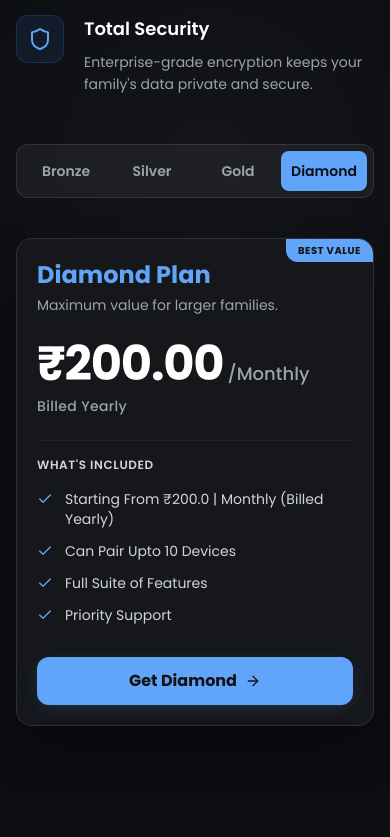
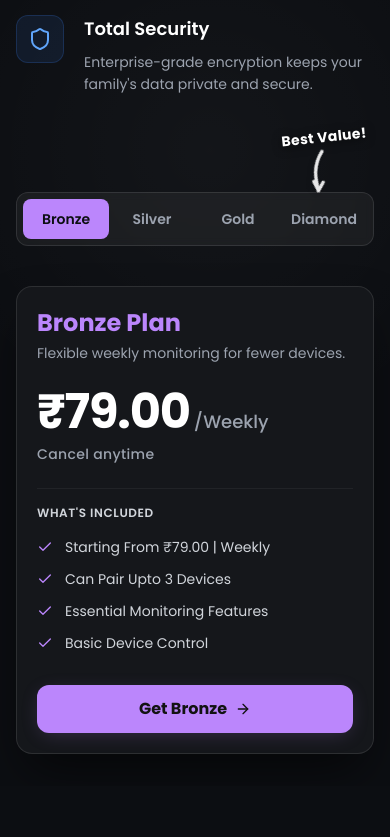
Before and after one commit to Ajithesh9/One-89, a React (Vite) app: page / in a window 390 px wide. Shown: the part 3900-4737 px from the top of the page. Built offline with nearby package versions, Linux system fonts and the light colour scheme.

Commit message:
Added arrow annotation, Bronze plan default view, fixed gaps between sections, Minor changes.

```diff
--- a/src/FAQ.css
+++ b/src/FAQ.css
@@ -2,7 +2,11 @@
 
 /* --- SECTION CONTAINER --- */
 .faq-section {
-  @apply bg-dark-background py-24;
+  /* CHANGED: Reduced pb (bottom padding) to 12 to pull the next section closer.
+     - pt (top): 12 (matches Pricing bottom)
+     - pb (bottom): 12 (matches PreFooter top)
+  */
+  @apply bg-dark-background pt-12 pb-12;
 }
 
 .faq-container {
@@ -37,7 +41,6 @@
 
 /* --- TRIGGER BUTTON --- */
 .faq-trigger {
-  /* Removed 'group' from here */
   @apply w-full flex items-start gap-4 py-6 text-left focus:outline-none cursor-pointer;
 }
 
@@ -88,7 +91,6 @@
 }
 
 .faq-support-link {
-  /* Removed 'group' from here */
   @apply inline-flex items-center gap-2 text-dark-primary font-semibold hover:text-white transition-all duration-300 cursor-pointer;
 }
 
--- a/src/PreFooterCTA.css
+++ b/src/PreFooterCTA.css
@@ -2,7 +2,11 @@
 
 /* --- SECTION BASE --- */
 .prefooter-section {
-  @apply w-full bg-dark-background pt-20 pb-32 relative overflow-hidden;
+  /* CHANGED: Reduced pt (top padding) from 20 to 12.
+     - pt-12: Reduces gap from FAQ section.
+     - pb-32: Kept large to accommodate the hill graphic at the bottom.
+  */
+  @apply w-full bg-dark-background pt-12 pb-32 relative overflow-hidden;
 }
 
 .prefooter-container {
--- a/src/Pricing.css
+++ b/src/Pricing.css
@@ -21,7 +21,11 @@
 /* --- LAYOUT COMPONENTS --- */
 
 .pricing-section {
-  @apply bg-dark-background py-20 sm:py-24 relative overflow-hidden;
+  /* CHANGED: Replaced 'py-20 sm:py-24' with separate top/bottom values.
+     - pt (top): Kept large for spacing from the section above.
+     - pb (bottom): Reduced to 8 (2rem) to pull the FAQ section closer.
+  */
+  @apply bg-dark-background pt-20 pb-8 sm:pt-24 sm:pb-12 relative overflow-hidden;
 }
 
 .pricing-container {
@@ -67,7 +71,6 @@
 /* --- TAB SWITCHER --- */
 
 .tab-group {
-  /* Reduced margin-bottom since annotation is now on the side */
   @apply flex p-1.5 mb-10 bg-white/5 backdrop-blur-sm rounded-xl border border-white/10 relative;
 }
 
@@ -147,11 +150,9 @@
 /* --- ANNOTATIONS (ARROW) --- */
 
 .arrow-annotation {
-  /* * Positioned to the RIGHT side of the button.
-   * 'hidden md:flex' ensures it only shows on larger screens to avoid overflow.
-   * 'ml-5' gives it some breathing room from the button.
-   */
-  @apply absolute left-full top-1/4 -translate-y-1/2 ml-5 w-max hidden md:flex flex-col items-start pointer-events-none z-20;
+  @apply absolute flex flex-col items-center pointer-events-none z-20 w-max
+         bottom-full left-1/2 -translate-x-1/2 mb-2;
+  @apply md:left-full md:top-1/4 md:bottom-auto md:-translate-y-1/2 md:ml-5 md:translate-x-0 md:items-start md:mb-0;
 }
 
 .arrow-text {
@@ -160,5 +161,7 @@
 }
 
 .arrow-svg {
-  @apply text-white drop-shadow-md opacity-90;
+  @apply text-white drop-shadow-md opacity-90 transition-transform duration-300;
+  @apply rotate-[50deg] -ml-2;
+  @apply md:scale-x-[-1] md:rotate-[15deg] md:-mt-1 md:ml-0;
 }
--- a/src/components/Pricing.jsx
+++ b/src/components/Pricing.jsx
@@ -1,5 +1,7 @@
+// src/components/Pricing.jsx
+
 import { useState } from 'react';
-import { Check, Zap, Users, Shield, ArrowRight } from 'lucide-react'; // Removed CheckCircle2
+import { Check, Zap, Users, Shield, ArrowRight } from 'lucide-react';
 import { motion, AnimatePresence } from 'framer-motion';
 import '../Pricing.css';
 
@@ -74,8 +76,7 @@ const plans = [
 ];
 
 const Pricing = () => {
-  // Default to the "Best Value" plan (Diamond)
-  const [activePlanId, setActivePlanId] = useState('diamond');
+  const [activePlanId, setActivePlanId] = useState('bronze');
   const activePlan = plans.find(p => p.id === activePlanId);
 
   return (
@@ -84,8 +85,11 @@ const Pricing = () => {
         <div className="pricing-grid">
 
           {/* Left Column: Content */}
-          <div className="lg:col-span-7 mb-12 lg:mb-0">
-            {/* Added -mt-8 as requested by user */}
+          {/* CHANGED: Increased margin-bottom from 'mb-12' to 'mb-24'.
+             This creates extra vertical space on mobile so the "Best Value" arrow
+             doesn't overlap the text above it.
+          */}
+          <div className="lg:col-span-7 mb-24 lg:mb-0">
             <div className="max-w-2xl -mt-8">
               <h4 className="pricing-eyebrow">
                 Pricing
@@ -155,7 +159,6 @@ const Pricing = () => {
               {plans.map((plan) => (
                 <button
                   key={plan.id}
-                  // Fix: Prevent state update if clicking the already active plan
                   onClick={() => {
                     if (activePlanId !== plan.id) {
                       setActivePlanId(plan.id);
@@ -175,14 +178,14 @@ const Pricing = () => {
                       <span className="arrow-text">
                         Best Value!
                       </span>
-                      {/* SVG Flipped Horizontally (scale-x-[-1]) to point LEFT at the button */}
+                      {/* SVG classes are handled in Pricing.css */}
                       <svg
                         width="50"
                         height="40"
                         viewBox="0 0 45 35"
                         fill="none"
                         xmlns="http://www.w3.org/2000/svg"
-                        className="arrow-svg scale-x-[-1] rotate-[15deg] -mt-1"
+                        className="arrow-svg"
                       >
                         <path
                           d="M10 5 C 15 20, 25 25, 35 30"
@@ -246,7 +249,6 @@ const Pricing = () => {
                     <span className="price-period">/{activePlan.period}</span>
                   </div>
 
-                  {/* REVERTED: Plain text for "Cancel anytime" */}
                   <p className="price-subtext">
                     {activePlan.billingNote ? activePlan.billingNote : 'Cancel anytime'}
                   </p>
```
